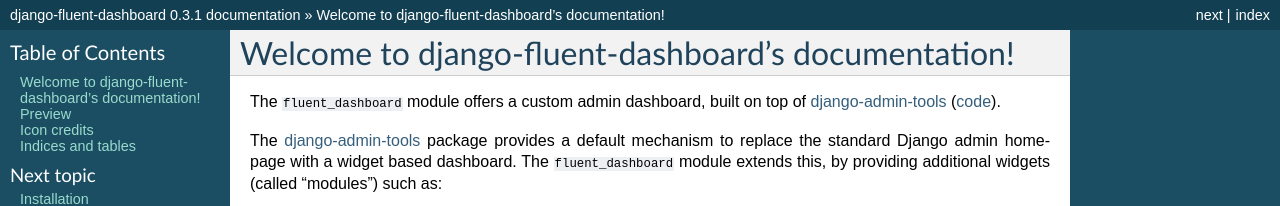
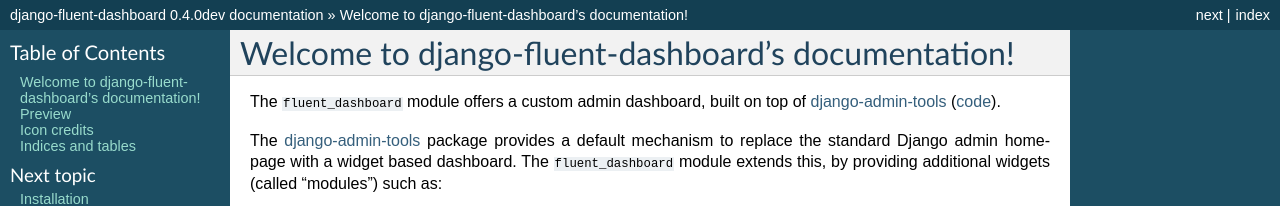
Before and after one commit to django-fluent/django-fluent-dashboard, a Sphinx documentation site: the page built from docs/index.rst, in a window 1280 px wide and 900 px high. Shown: the top 206 px of the window. Built offline with Sphinx 7.4.7, drawn with Linux system fonts in a browser that asks for light colours; some of the changed text lies outside the part shown.

Commit message:
Revert "Set version to 0.3.1"
This reverts commit d55686e71e3988b79bc13f94b0a06f83d0501fe2.

```diff
--- a/docs/conf.py
+++ b/docs/conf.py
@@ -53,9 +53,9 @@
 # built documents.
 #
 # The short X.Y version.
-version = '0.3.1'
+version = '0.4.0'
 # The full version, including alpha/beta/rc tags.
-release = '0.3.1'
+release = '0.4.0dev'
 
 # The language for content autogenerated by Sphinx. Refer to documentation
 # for a list of supported languages.
--- a/setup.py
+++ b/setup.py
@@ -14,7 +14,7 @@
 
 setup(
     name='django-fluent-dashboard',
-    version='0.3.1',
+    version='0.4.0dev',
     license='Apache License, Version 2.0',
 
     install_requires=[
```
